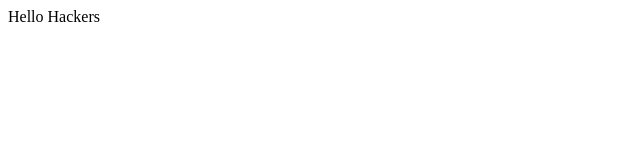
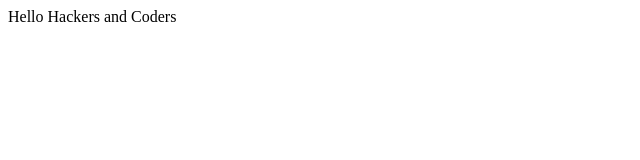
Before and after one commit to Folami/demo-repo, a plain HTML site: page index.html in a window 1280 px wide. Shown: the full height of the page, 0-640 px from the left. Drawn offline with Linux system fonts and the light colour scheme.

Commit message:
Updated index.html
...still some description

```diff
--- a/index.html
+++ b/index.html
@@ -1 +1 @@
-<div>Hello Hackers</div>
+<div>Hello Hackers and Coders</div>
```
